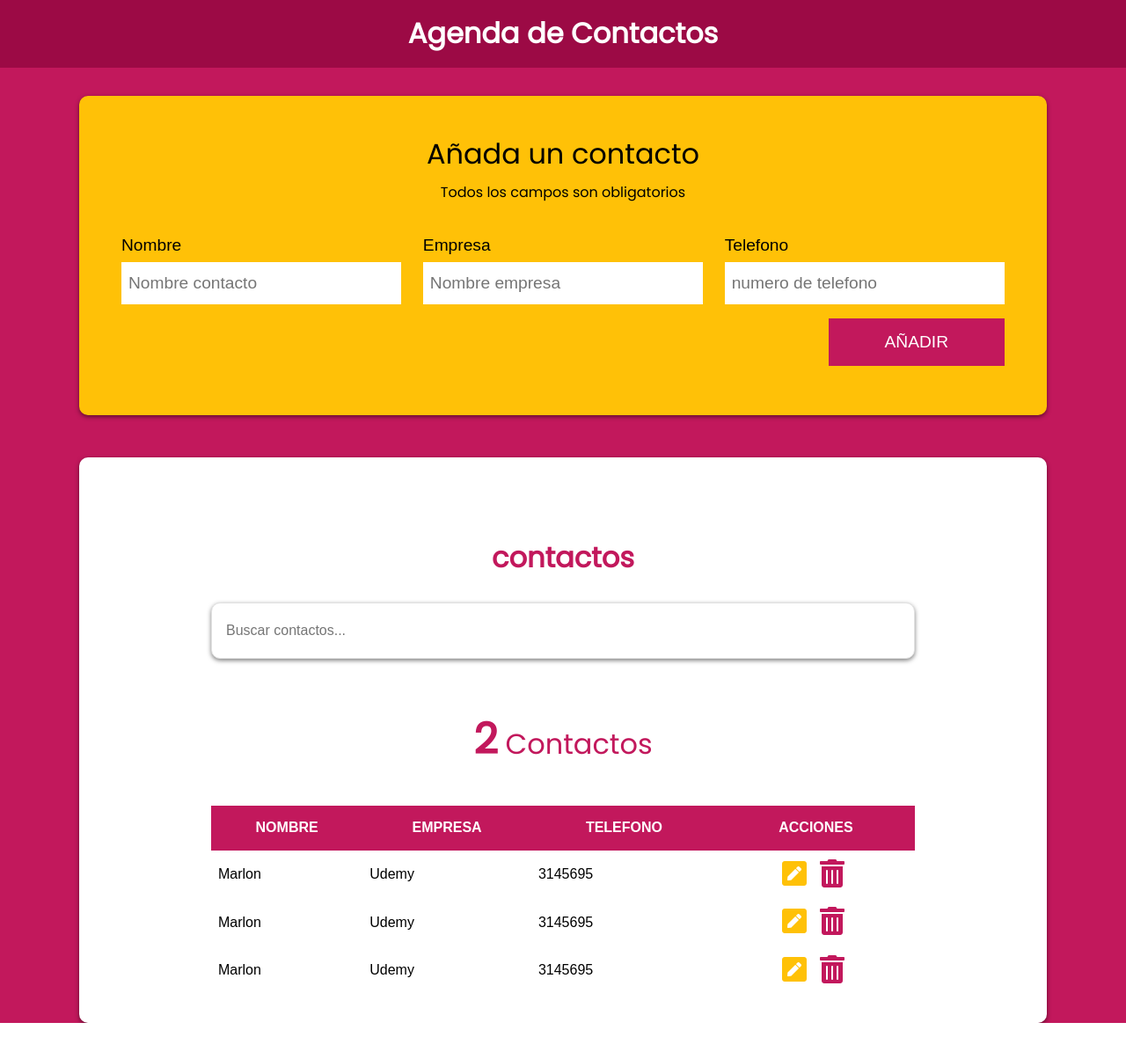
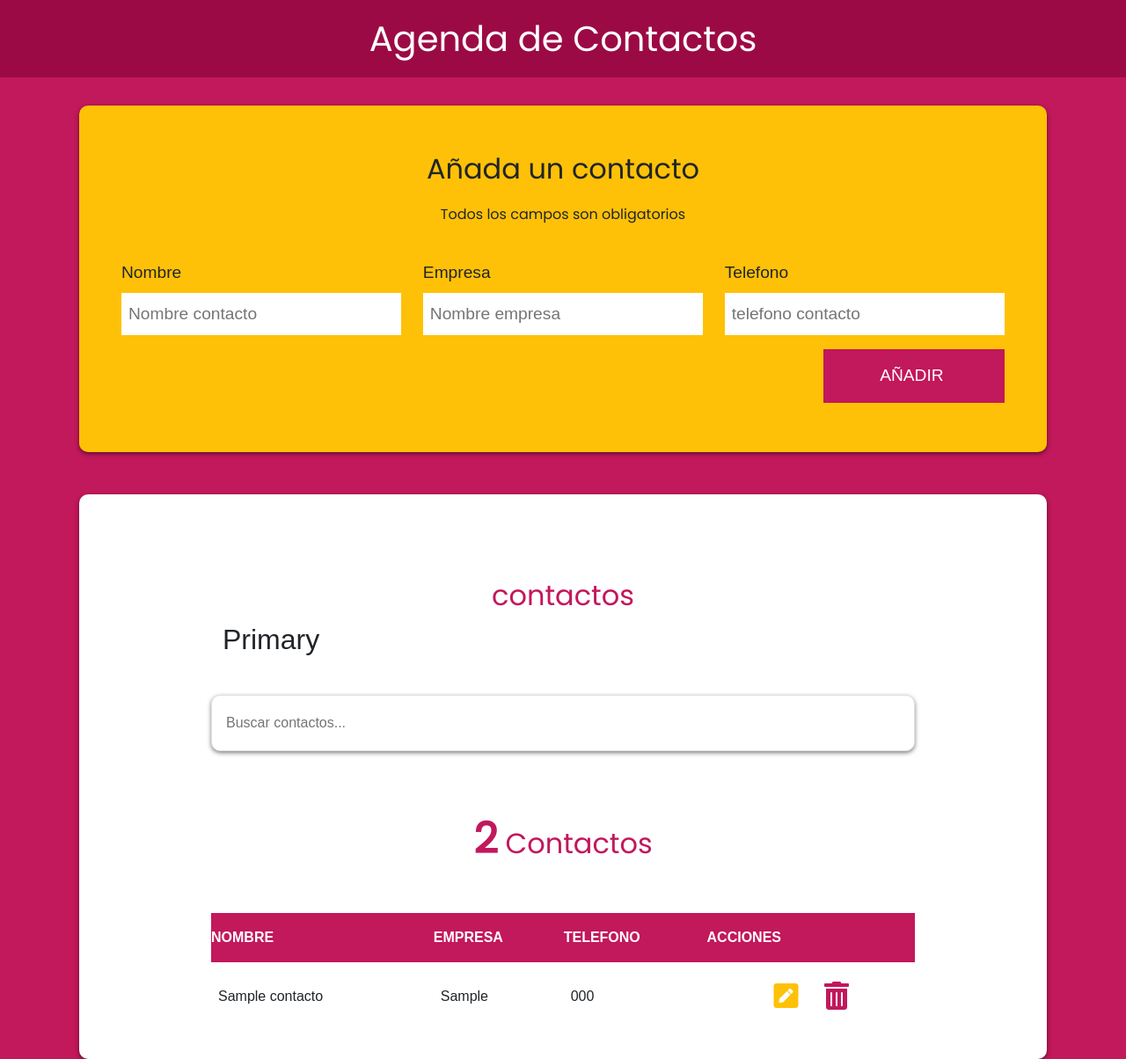
Before and after one commit to mjmf1/Agenda_PHP_Udemy, a PHP site: page / in a window 1280 px wide. Shown: the whole page at 88% size. Before the commit the page ends 1163 px from the top, so only its background shows below. Run offline with PHP 8.4, Linux system fonts and the light colour scheme; tables that the repository leaves empty or names only in its code hold one stand-in row (values such as "Sample post"); some libraries are stand-ins or nearby versions.

Commit message:
agregados

```diff
--- a/css/style.css
+++ b/css/style.css
@@ -33,6 +33,42 @@
 -moz-box-shadow: 0px 2px 5px 0px rgba(0,0,0,0.5);
 box-shadow: 0px 2px 5px 0px rgba(0,0,0,0.5);
 border-radius: 10px;
+}
+.barra{
+    display: grid;
+    grid-template-columns: 100px 1fr;
+    align-items: center;
+}
+/**botones ****/
+.listado-contactos button{
+    background-color: transparent!important;
+    border: none;
+
+}
+.btn{
+    font-size: 2rem;
+    text-decoration: none;
+
+}
+.btn:hover{
+    cursor: pointer;
+}
+.btn-editar{
+    color: var(--secundario);
+
+}
+.btn-borrar{
+    color: var(--primario);
+
+}
+.volver{
+    background-color: var(--secundario);
+    border-radius: 5px;
+    text-align: center;
+    color: black;
+    font-weight: 700;
+    font-size: 1.2rem;
+    padding: .5rem;
 }
 h1, h2 {
     font-family: var(--fuentesegundaria);
@@ -174,21 +210,25 @@
         text-align: center;
 
     }
-    .listado-contactos button{
-        background-color: transparent!important;
-        border: none;
+    /*notificaciones*/
+    .notificacion{
+        position: fixed;
+        top: 1rem;
+        right: 1rem;
+        padding: 1rem 3rem;
+        opacity: 0;
+        transition: opacity .5s ease;
+    }
 
+    .visible{
+        opacity: 1;
     }
-    .btn{
-        font-size: 2rem;
-        text-decoration: none;
-
+    /* colores de la notificacion */
+    .correcto {
+        background-color: rgb(179, 241, 117);
+        color: green;
     }
-    .btn-editar{
-        color: var(--secundario);
-
+    .error{
+        background-color: rgb(238, 148, 166);
+        color: rgb(163, 0, 33);
     }
-    .btn-borrar{
-        color: var(--primario);
-
-    }
--- a/inc/funciones/bd.php
+++ b/inc/funciones/bd.php
@@ -0,0 +1,11 @@
+<?php
+// crendendiales de la base de datos
+
+define('DB_USUARIO', 'root');
+define('DB_PASSWORD', '9432964');
+define('DB_HOST', 'localhost');
+define('DB_NOMBRE', 'agendaphp');
+
+$conn = new mysqli(DB_HOST, DB_USUARIO, DB_PASSWORD, DB_NOMBRE , 3306);
+
+//echo $conn->ping();
--- a/inc/layout/footer.php
+++ b/inc/layout/footer.php
@@ -1,3 +1,3 @@
-<script src="js/app.js"></script>
+<script src="js/main.js"></script>
 </body>
 </html>
--- a/inc/layout/formulario.php
+++ b/inc/layout/formulario.php
@@ -0,0 +1,33 @@
+<div class="campos">
+
+  <div class="campo">
+    <label for="nombre">Nombre</label>
+    <input type="text" placeholder="Nombre contacto" id="nombre" value="<?php echo (isset($contacto['nombre'])) ? $contacto['nombre'] : '';
+?>">
+
+  </div>
+  <div class="campo">
+    <label for="empresa">Empresa</label>
+    <input type="text" placeholder="Nombre empresa" id="empresa" value="<?php echo (isset($contacto['empresa'])) ? $contacto['empresa'] : ''; ?>">
+  </div>
+  <div class="campo">
+    <label for="telefono">Telefono</label>
+    <input type="tel" placeholder="telefono contacto" id="telefono" value="<?php echo (isset($contacto['telefono'])) ? $contacto['telefono'] : ''; ?>">
+  </div>
+
+
+</div>
+<div class=" campo enviar">
+  <?php
+    $textBtn = (isset($contacto['telefono'])) ? 'Guardar' : 'Añadir';
+    $accion = (isset($contacto['telefono'])) ? 'Editar' : 'Crear';
+    ?>
+  <input type="hidden" id="accion" value="<?php echo $accion; ?>">
+  <?php if(isset($contacto['id'])) {?>
+    <input type="hidden" id="id" value="<?php echo (isset($contacto['id'])); ?>">
+
+    <?php } ?>
+  <input type="submit" value="<?php echo $textBtn; ?> ">
+
+
+</div>
--- a/inc/layout/header.php
+++ b/inc/layout/header.php
@@ -8,6 +8,7 @@
     <link rel="stylesheet" href="https://necolas.github.io/normalize.css/8.0.0/normalize.css">
     <link rel="stylesheet" href="https://use.fontawesome.com/releases/v5.4.1/css/all.css" integrity="sha384-5sAR7xN1Nv6T6+dT2mhtzEpVJvfS3NScPQTrOxhwjIuvcA67KV2R5Jz6kr4abQsz" crossorigin="anonymous">
     <link href="https://fonts.googleapis.com/css?family=Poppins" rel="stylesheet">
+    <link href="https://cdn.jsdelivr.net/npm/bootstrap@5.0.0-beta2/dist/css/bootstrap.min.css" rel="stylesheet" integrity="sha384-BmbxuPwQa2lc/FVzBcNJ7UAyJxM6wuqIj61tLrc4wSX0szH/Ev+nYRRuWlolflfl" crossorigin="anonymous">
     <link rel="preconnect" href="https://fonts.gstatic.com">
 <link href="https://fonts.googleapis.com/css2?family=Poppins:wght@100&display=swap" rel="stylesheet">
     <link rel="stylesheet" href="css/style.css">
--- a/index.php
+++ b/index.php
@@ -12,33 +12,13 @@
     <legend>Añada un contacto <span>Todos los campos son obligatorios</span> </legend>
 
     <?php include 'inc/layout/formulario.php'; ?>
-    <div class="campos">
 
-      <div class="campo">
-        <label for="nombre">Nombre</label>
-        <input type="text" placeholder="Nombre contacto" id="nombre">
-      </div>
-      <div class="campo">
-        <label for="empresa">Empresa</label>
-        <input type="text" placeholder="Nombre empresa" id="empresa">
-      </div>
-      <div class="campo">
-        <label for="nombre">Telefono</label>
-        <input type="tel" placeholder="numero de telefono" id="nombre">
-      </div>
-
-
-    </div>
-    <div class=" campo enviar">
-      <input type="submit" value="añadir">
-
-
-    </div>
   </form>
 </div>
 <div class="bg-blanco contenedor sombra contactos">
   <div class="contenedor-contactos">
     <h2>contactos</h2>
+    <button type="button" class="btn btn-blue">Primary</button>
 
     <input type="text" id="buscar" class="buscador sombra" placeholder="Buscar contactos...">
     <p class="total-contactos"><span>2</span> Contactos</p>
@@ -53,48 +33,27 @@
           </tr>
         </thead>
         <tbody>
+        <?php $contactos = obtenerContactos() ;
+        if ($contactos->num_rows) {
+            foreach($contactos as $contacto){?>
+
+
           <tr>
-            <td>Marlon</td>
-            <td>Udemy</td>
-            <td>3145695</td>
+            <td><?php echo $contacto["nombre"]; ?></td>
+            <td><?php echo $contacto["empresa"]; ?></td>
+            <td><?php echo $contacto["telefono"]; ?></td>
             <td>
-              <a  class="btn-editar btn"href="#">
+              <a  class="btn-editar btn"href="editar.php?id=<?php echo $contacto['id']; ?>">
                 <i class="fas fa-pen-square"></i>
               </a>
-              <button data-ide="1" type="button" class="btn-borrar btn">
+              <button data-ide="<?php echo $contacto['id']; ?>" type="button" class="btn-borrar btn">
               <i class="fas fa-trash-alt"></i>
 
               </button>
             </td>
           </tr>
-          <tr>
-            <td>Marlon</td>
-            <td>Udemy</td>
-            <td>3145695</td>
-            <td>
-              <a  class="btn-editar btn"href="#">
-                <i class="fas fa-pen-square"></i>
-              </a>
-              <button data-ide="1" type="button" class="btn-borrar btn">
-              <i class="fas fa-trash-alt"></i>
-
-              </button>
-            </td>
-          </tr>
-          <tr>
-            <td>Marlon</td>
-            <td>Udemy</td>
-            <td>3145695</td>
-            <td>
-              <a  class="btn-editar btn"href="#">
-                <i class="fas fa-pen-square"></i>
-              </a>
-              <button data-ide="1" type="button" class="btn-borrar btn">
-              <i class="fas fa-trash-alt"></i>
-
-              </button>
-            </td>
-          </tr>
+          <?php }
+          }?>
         </tbody>
 
       </table>
--- /dev/null
+++ b/js/main.js
@@ -0,0 +1,226 @@
+const formulariocontactos = document.querySelector("#contacto"),
+  listadoContactos = document.querySelector("#listado-contactos tbody");
+
+eventListeners();
+
+function eventListeners() {
+  /*cuando el formulario de crear o editat se ejeucta*/
+
+  formulariocontactos.addEventListener("submit", leerformulario);
+
+  //listerner para elimnar el contacto
+  if(listadoContactos){
+    listadoContactos.addEventListener("click", eliminarContacto);
+
+  }
+
+}
+
+function leerformulario(e) {
+  e.preventDefault();
+
+  /* leer los datos de los inputs */
+  const nombre = document.querySelector("#nombre").value,
+    empresa = document.querySelector("#empresa").value,
+    telefono = document.querySelector("#telefono").value,
+    accion = document.querySelector("#accion").value;
+  if (nombre === "" || empresa === "" || telefono === "") {
+    mostrarNotificacion("Todos los campos son obligatorios ", "error");
+
+    /*  mostrarNotificacion('contacto creado exitosamente', 'exitoso');*/
+  } else {
+    /*pasa la validacion crear llamado a ajax */
+    const infContacto = new FormData();
+    infContacto.append("nombre", nombre);
+    infContacto.append("empresa", empresa);
+    infContacto.append("telefono", telefono);
+    infContacto.append("accion", accion);
+
+     console.log(...infContacto);
+
+    if (accion === "Crear") {
+      /* crearemos un nuevo  contacto*/
+      insertarBD(infContacto);
+    } else {
+      /* editar contacto */
+      //leer el id
+      const idRegistro =document.querySelector('#id').value;
+      infContacto.append('id', idRegistro);
+      actualizarRegistro(infContacto);
+    }
+  }
+}
+/** insertar en la base de datos via ajax */
+function insertarBD(datos) {
+  /* llamando ajax */
+
+  /* crear en objeto*/
+  const xhr = new XMLHttpRequest();
+
+  /* abrir la conexion */
+  xhr.open("POST", "inc/modelos/modelo-contactos.php", true);
+
+  /* pasar los datos*/
+  xhr.onload = function() {
+    if (this.status === 200) {
+     // console.log(JSON.parse(xhr.responseText));
+      /*leemos la respuesta de php*/
+      const respuesta = JSON.parse(xhr.responseText);
+
+      //console.log(respuesta.empresa);
+
+      //inserte un nuevo elemento a la tabla
+      const nuevoContacto = document.createElement("tr");
+
+      nuevoContacto.innerHTML = `
+        <td>${respuesta.datos.nombre}</td>
+        <td>${respuesta.datos.empresa}</td>
+        <td>${respuesta.datos.telefono}</td>
+
+        `;
+      // crear contenedor para los botonoes
+      const contenedorAcciones = document.createElement("td");
+
+      // crear el icono de editar
+      const iconoEditar = document.createElement("i");
+      iconoEditar.classList.add("fas", "fa-pen-square");
+
+      // crea el icono para editar
+      const btnEditar = document.createElement("a");
+      btnEditar.appendChild(iconoEditar);
+      btnEditar.href = `editar.php?id=${respuesta.datos.insertado}`;
+      btnEditar.classList.add("btn", "btn-editar");
+
+      //agregarlo al padre
+      contenedorAcciones.appendChild(btnEditar);
+
+      // crear icono de eliminar
+      const iconoEliminar = document.createElement("i");
+      iconoEliminar.classList.add("fas", "fa-trash-alt");
+
+      //crear  boton de eliminar
+
+      const btnEliminar = document.createElement("button");
+      btnEliminar.appendChild(iconoEliminar);
+      btnEliminar.setAttribute("data-id", respuesta.datos.id_insertado);
+      btnEliminar.classList.add("btn", "btn-borrar");
+
+      // agregando al padre
+      contenedorAcciones.appendChild(btnEliminar);
+
+      // agregarlo al tr
+      nuevoContacto.appendChild(contenedorAcciones);
+
+      //agregarlo con los contactos
+      listadoContactos.appendChild(nuevoContacto);
+
+      // resetear el formulario
+      document.querySelector("form").reset();
+
+      //mostrar la notificacion
+      mostrarNotificacion("Contacto creado correctamente", "correcto");
+    }
+  };
+
+  /* enviar los datos*/
+  xhr.send(datos);
+}
+function actualizarRegistro(datos){
+  // crear el objeto
+  const xhr = new XMLHttpRequest();
+  //console.log(...datos); // comprobante
+
+  //abrir la conexion
+  xhr.open('POST', 'inc/modelos/modelo-contactos.php', true);
+
+  //leer la respuesta
+  xhr.onload = function(){
+    if(this.status === 200){
+      const respuesta =(xhr.responseText);
+
+      console.log(respuesta);
+    }
+  }
+
+  //enviar la peticion
+  xhr.send(datos);
+
+
+
+}
+// eliminar el contacto
+function eliminarContacto(e) {
+  if (e.target.parentElement.classList.contains("btn-borrar")) {
+    //tomar el id
+    const Id = e.target.parentElement.getAttribute("data-ide");
+
+    //console.log(Id);
+    //preguntar al usuario
+    const respuesta = confirm("¿Estas seguo (a)?");
+    if (respuesta) {
+      //llamado ajax
+      // crear el objeto
+      const xhr = new XMLHttpRequest();
+      // abrir la conexion
+      xhr.open(
+        "GET",
+        `inc/modelos/modelo-contactos.php?id=${Id}&accion=borrar`,
+        true
+      );
+      //leer la respuesta
+      xhr.onload = function() {
+        if (this.status === 200) {
+          const resultado =JSON.parse(xhr.responseText);
+          console.log(resultado);
+
+          // console.log(resultado);
+
+          if (resultado.respuesta == "correcto") {
+            //eliminar registro del DOM
+              console.log(e.target.parentElement.parentElement.parentElement);
+              e.target.parentElement.parentElement.parentElement.remove();
+
+            //mostrar notificacion
+            mostrarNotificacion("contacto eleminado", "correcto");
+          } else {
+            //mostrar una notificacion
+            mostrarNotificacion("hubo un error...", "error");
+          }
+        }
+      };
+
+      //enviar la peticin
+      xhr.send();
+    }
+  }
+}
+
+/* notificacion en pantalla */
+
+function mostrarNotificacion(mensaje, clase) {
+  /* 2 parametros tex y clase */
+
+  const notificacion = document.createElement("div");
+  notificacion.classList.add(clase, "notificacion", "sombra");
+  notificacion.textContent = mensaje;
+
+  /* formulario */
+
+  formulariocontactos.insertBefore(
+    notificacion,
+    document.querySelector("form legend")
+  );
+
+  /*ocultar y mostrar notificaciones */
+
+  setTimeout(() => {
+    notificacion.classList.add("visible");
+
+    setTimeout(() => {
+      notificacion.classList.remove("visible");
+      setTimeout(() => {
+        notificacion.remove();
+      }, 500);
+    }, 3000);
+  }, 100);
+}
```
Also changed, not shown: editar.php (+38 -0 lines), inc/modelos/modelo-contactos.php (+93 -69 lines), js/app.js (deleted).
